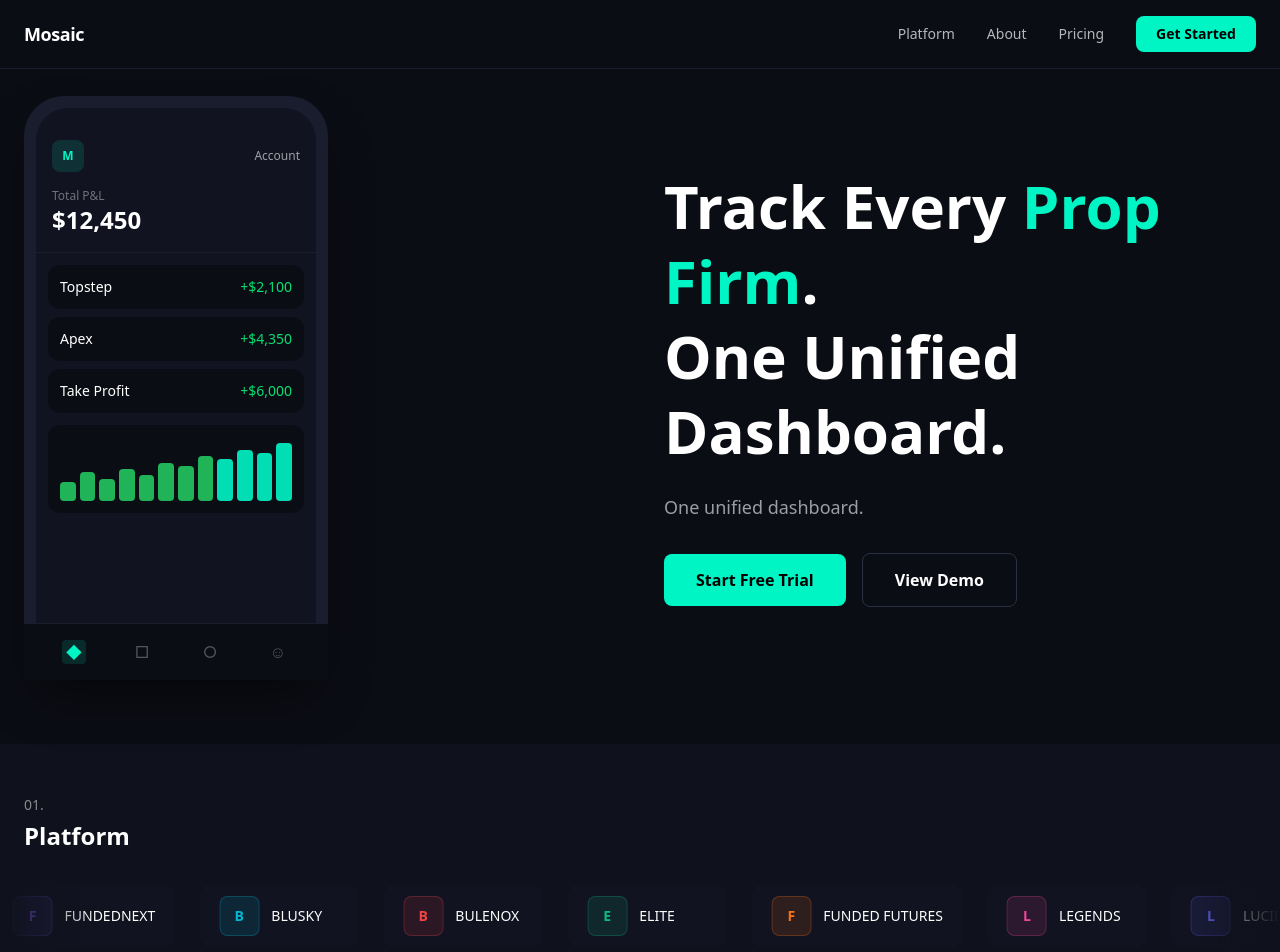
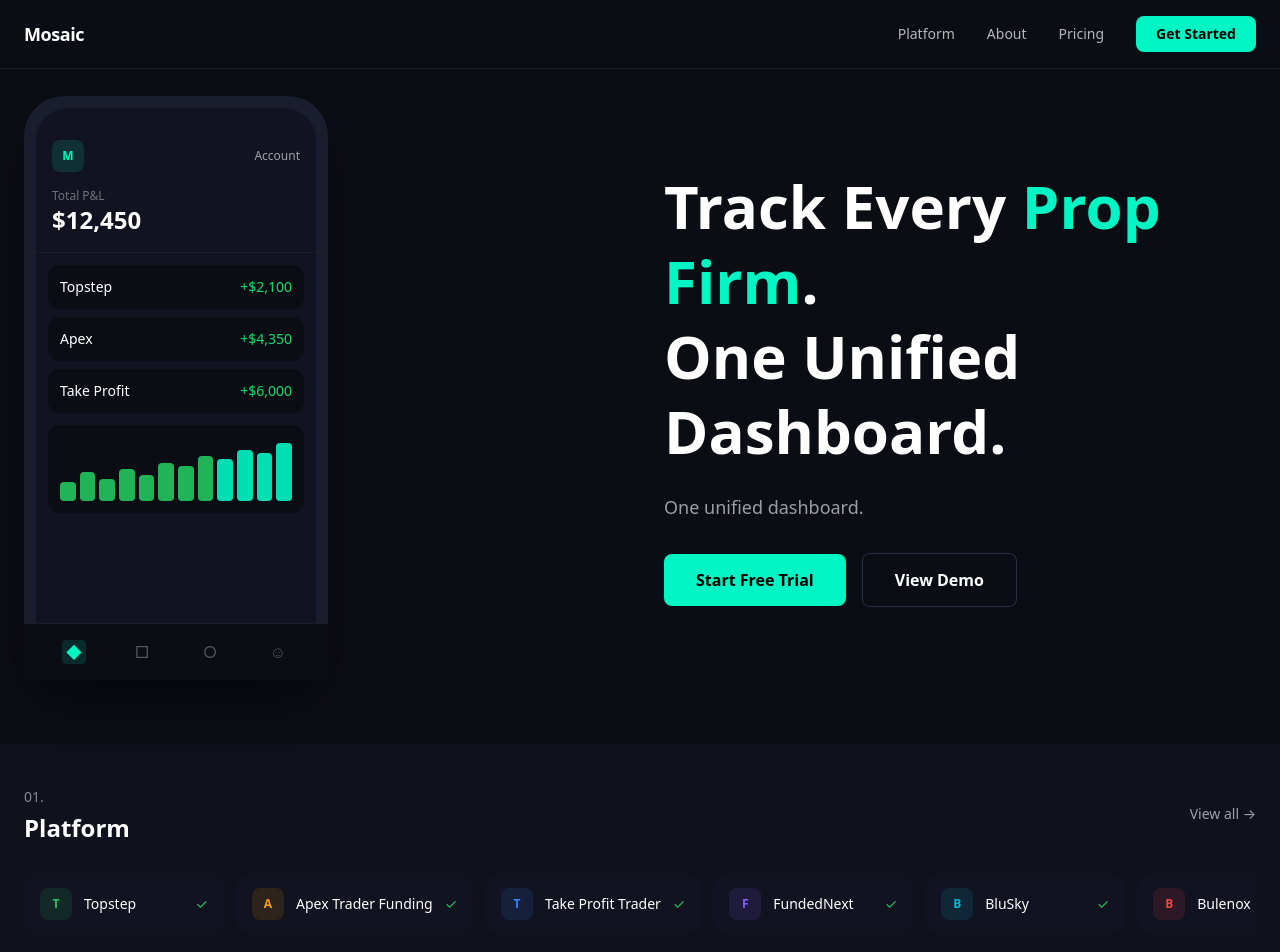
Before and after one commit to tradethemosaic/propflow-clone, a Next.js app: page / in a window 1280 px wide. Shown: the top 952 px of the page. Built offline with nearby package versions, Linux system fonts and the light colour scheme.

Commit message:
Platform section with horizontal firm list and View all button

```diff
--- a/src/app/page.tsx
+++ b/src/app/page.tsx
@@ -9,28 +9,29 @@ export const metadata: Metadata = {
 
 // Prop firms with brand colors
 const propFirms = [
-  { name: "TOPSTEP", color: "#22c55e", icon: "T" },
-  { name: "APEX TRADER", color: "#f59e0b", icon: "A" },
-  { name: "TAKE PROFIT", color: "#3b82f6", icon: "T" },
-  { name: "FUNDEDNEXT", color: "#8b5cf6", icon: "F" },
-  { name: "BLUSKY", color: "#06b6d4", icon: "B" },
-  { name: "BULENOX", color: "#ef4444", icon: "B" },
-  { name: "ELITE", color: "#10b981", icon: "E" },
-  { name: "FUNDED FUTURES", color: "#f97316", icon: "F" },
-  { name: "LEGENDS", color: "#ec4899", icon: "L" },
-  { name: "LUCID", color: "#6366f1", icon: "L" },
-  { name: "MY FUNDED", color: "#14b8a6", icon: "M" },
-  { name: "PHIDIAS", color: "#a855f7", icon: "P" },
-  { name: "PROPSHOP", color: "#0ea5e9", icon: "P" },
-  { name: "PURDIA", color: "#84cc16", icon: "P" },
-  { name: "TENACITY", color: "#f43f5e", icon: "T" },
-  { name: "FUTURES DESK", color: "#eab308", icon: "F" },
-  { name: "TICKTICK", color: "#22d3ee", icon: "T" },
-  { name: "TOP ONE", color: "#818cf8", icon: "T" },
-  { name: "TRADEIFY", color: "#34d399", icon: "T" },
-  { name: "ALPHA", color: "#fb7185", icon: "A" },
-  { name: "FAST TRACK", color: "#fbbf24", icon: "F" },
-  { name: "FUNDING TICKS", color: "#c084fc", icon: "F" },
+  { name: "Topstep", color: "#22c55e" },
+  { name: "Apex Trader Funding", color: "#f59e0b" },
+  { name: "Take Profit Trader", color: "#3b82f6" },
+  { name: "FundedNext", color: "#8b5cf6" },
+  { name: "BluSky", color: "#06b6d4" },
+  { name: "Bulenox", color: "#ef4444" },
+  { name: "Elite Trader Funding", color: "#10b981" },
+  { name: "Funded Futures Family", color: "#f97316" },
+  { name: "Funded Futures Network", color: "#ec4899" },
+  { name: "Legends Trading", color: "#6366f1" },
+  { name: "Lucid Trading", color: "#14b8a6" },
+  { name: "My Funded Futures", color: "#a855f7" },
+  { name: "Phidias", color: "#0ea5e9" },
+  { name: "PropShopTrader", color: "#84cc16" },
+  { name: "Purda", color: "#f43f5e" },
+  { name: "Tenacity Trading", color: "#eab308" },
+  { name: "The Futures Desk", color: "#22d3ee" },
+  { name: "TickTick Trader", color: "#818cf8" },
+  { name: "Top One Futures", color: "#34d399" },
+  { name: "Tradeify", color: "#fb7185" },
+  { name: "Alpha Futures", color: "#fbbf24" },
+  { name: "Fast Track Trading", color: "#c084fc" },
+  { name: "FundingTicks", color: "#f472b6" },
 ];
 
 export default function Home() {
@@ -167,48 +168,43 @@ export default function Home() {
         </div>
       </section>
 
-      {/* Platform Section - Auto-Scrolling Carousel with Logos */}
-      <section id="platform" className="py-12 px-0" style={{ background: '#0f121c', overflow: 'hidden' }}>
-        <div className="max-w-7xl mx-auto mb-8 px-6">
+      {/* Platform Section - Horizontal List */}
+      <section id="platform" className="py-10 px-6" style={{ background: '#0f121c' }}>
+        <div className="max-w-7xl mx-auto">
+          {/* Header */}
+          <div className="flex items-center justify-between mb-8">
+            <div>
               <span className="text-white/50 text-sm font-medium">01.</span>
               <h2 className="text-2xl font-bold text-white mt-1">Platform</h2>
             </div>
+            <button className="text-sm text-white/60 hover:text-white transition flex items-center gap-2">
+              View all →
+            </button>
+          </div>
 
-        {/* Auto-scrolling carousel container */}
-        <div className="relative w-full" style={{ background: '#0f121c' }}>
-          {/* Gradient fade left */}
-          <div className="absolute left-0 top-0 bottom-0 w-24 z-10 pointer-events-none" style={{ background: 'linear-gradient(to right, #0f121c, transparent)' }}></div>
-
-          {/* Gradient fade right */}
-          <div className="absolute right-0 top-0 bottom-0 w-24 z-10 pointer-events-none" style={{ background: 'linear-gradient(to left, #0f121c, transparent)' }}></div>
-
-          {/* Scrolling track */}
-          <div className="carousel-track">
-            {[...propFirms, ...propFirms, ...propFirms].map((firm, idx) => (
+          {/* Horizontal list of firms */}
+          <div className="flex gap-3 overflow-x-auto pb-2" style={{ scrollbarWidth: 'none' }}>
+            {propFirms.map((firm, idx) => (
               <div
-                key={`${firm.name}-${idx}`}
-                className="carousel-item flex-shrink-0 mx-3"
-              >
-                <div
-                  className="px-5 py-3 rounded-xl flex items-center gap-3"
+                key={idx}
+                className="flex-shrink-0 flex items-center gap-3 px-4 py-3 rounded-xl"
                 style={{
                   background: '#111320',
-                    minWidth: '160px'
+                  minWidth: '200px'
                 }}
               >
-                  {/* Logo with brand color */}
+                {/* Logo circle */}
                 <div
-                    className="w-10 h-10 rounded-lg flex items-center justify-center flex-shrink-0 font-bold text-sm"
+                  className="w-8 h-8 rounded-lg flex items-center justify-center flex-shrink-0 font-bold text-xs"
                   style={{
                     background: firm.color + '20',
-                      color: firm.color,
-                      border: `1px solid ${firm.color}40`
+                    color: firm.color
                   }}
                 >
-                    {firm.icon}
+                  {firm.name.charAt(0)}
                 </div>
-                  <span className="text-white font-medium text-sm whitespace-nowrap">{firm.name}</span>
-                </div>
+                <span className="text-white text-sm whitespace-nowrap">{firm.name}</span>
+                <span style={{ color: '#22c55e' }} className="text-sm ml-auto">✓</span>
               </div>
             ))}
           </div>
@@ -216,9 +212,9 @@ export default function Home() {
       </section>
 
       {/* Meet Mosaic Section */}
-      <section id="meet" className="py-16 px-6" style={{ background: '#0b0d14' }}>
+      <section id="meet" className="py-12 px-6" style={{ background: '#0b0d14' }}>
         <div className="max-w-6xl mx-auto">
-          <div className="mb-10">
+          <div className="mb-8">
             <span className="text-white/50 text-sm font-medium">02.</span>
             <h2 className="text-2xl font-bold text-white mt-1">Meet Mosaic</h2>
           </div>
@@ -249,9 +245,9 @@ export default function Home() {
       </section>
 
       {/* Pricing Section */}
-      <section id="pricing" className="py-16 px-6" style={{ background: '#0f121c' }}>
+      <section id="pricing" className="py-12 px-6" style={{ background: '#0f121c' }}>
         <div className="max-w-4xl mx-auto">
-          <div className="mb-10">
+          <div className="mb-8">
             <span className="text-white/50 text-sm font-medium">03.</span>
             <h2 className="text-2xl font-bold text-white mt-1">Pricing</h2>
           </div>
```
Lines whose indentation alone changed are shown as unchanged.
